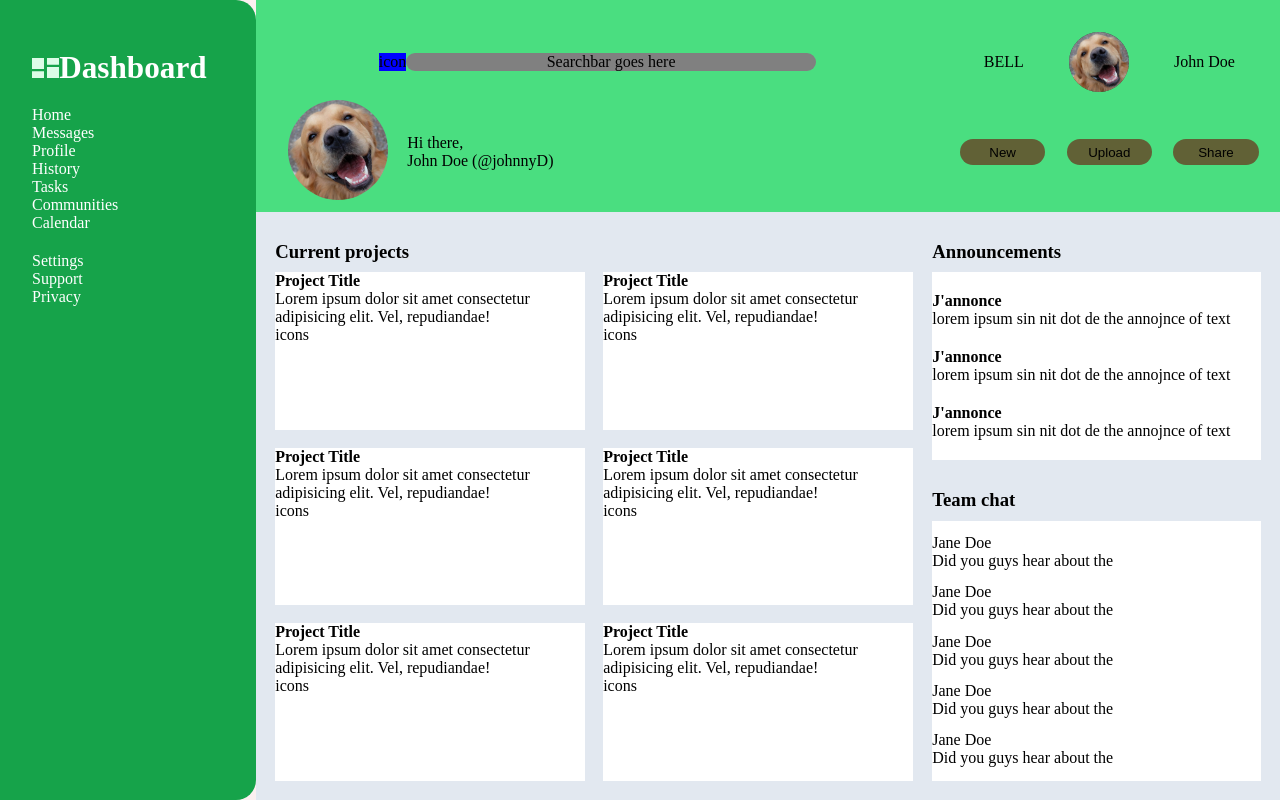
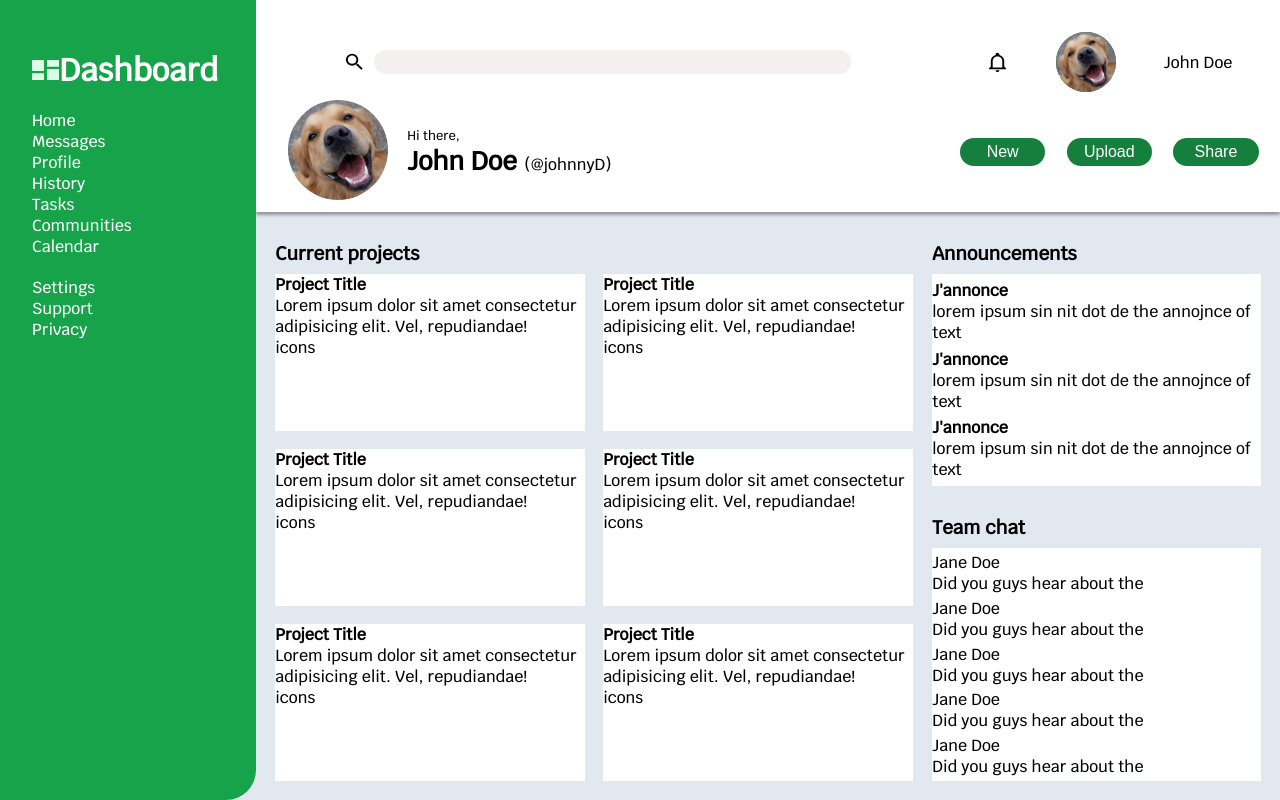
Before and after one commit to weBidji/admin-dashboard, a plain HTML site: page index.html in a window 1280 px wide. Drawn offline with Linux system fonts and the light colour scheme.

Commit message:
finish basic header styling

```diff
--- a/index.html
+++ b/index.html
@@ -13,11 +13,11 @@
 
         <header>
             <div class="searchbar-box">
-                <div class="search-icon">icon</div>
-                <div class="searchbar">Searchbar goes here</div>
+                <img src="images/search-icon.svg" alt="a search icon" class="search-icon">
+                <div class="searchbar"></div>
             </div>
             <div class="un-box">
-                <div class="notifications">BELL</div>
+                <img src="images/bell-icon.svg" alt="a bell icon" class="notif-icon">
                 <img src="images/dog-smile.jpg" id="user-img-small">
                 <div class="username">John Doe</div>
             </div>
@@ -27,7 +27,7 @@
 
                 <div class="un2-wrapper">
                     <div class="h3">Hi there,</div>
-                    <div class="un2">John Doe (@johnnyD)</div>
+                    <div class="un2"><span class="un-bold">John Doe</span> <span class="handle">(@johnnyD)</span></div>
                 </div>
             </div>
             <div class="header-buttons">
--- a/style.css
+++ b/style.css
@@ -21,7 +21,8 @@
 }
 
 html {
-    background-color: rgb(252, 240, 240);
+    background-color: #E2E8F0;
+    font-family: 'Krub';
 }
 
 .container {
@@ -47,7 +48,12 @@ header {
     grid-template-rows: repeat(3, 1fr);
 
     padding-top: 2rem;
-    background-color: var(--green-400);
+    background-color: white;
+
+   box-shadow: 0px 3px 3px rgba(0, 0, 0, 0.356);
+   z-index:1;
+
+
 
 }
 
@@ -62,26 +68,33 @@ header {
 }
 
 .search-icon {
-    background-color: blue;
+    /* background-color: blue; */
+    height:1.4rem;
+    margin-right:0.5rem;
 }
+
 
 .searchbar {
 
-    background-color: grey;
+    background-color: rgba(233, 228, 228, 0.562);
     border-radius: 50px;
     text-align: center;
-    width: 60%;
+    width: 70%;
+    height:1.5rem;
+    /* outline:1px inset rgba(146, 142, 142, 0.144); */
 }
 
 .un-box {
     grid-row: 1/2;
     grid-column: 3/4;
-
     display: flex;
     justify-content: space-evenly;
     align-items: center;
 }
 
+.notif-icon{
+    height:1.4rem;
+}
 #user-img-small {
     background-color: var(--green-800);
     border-radius: 50%;
@@ -114,6 +127,20 @@ header {
     display: flex;
     flex-direction: column;
     margin-left: 1.2rem;
+    font-size:0.8rem;
+
+}
+
+.un-bold{
+    font-family:'Krub',Arial, Helvetica, sans-serif;
+    font-size:1.6rem;
+    font-weight:600;
+
+}
+
+.handle{
+    font-size:1rem;
+    margin-left:4px;
 }
 
 .header-buttons {
@@ -126,11 +153,15 @@ header {
 }
 
 .header-button {
-    background-color: rgb(97, 97, 54);
+
     width: 25%;
-    height: 2em;
-    border-radius: 13px;
+    padding:0.3em 0.2em;
+    border-radius: 60px;
     border: none;
+    background-color: var(--green-700);
+    color:white;
+    font-size:1rem;
+    font-weight:500;
 
 }
 
@@ -146,10 +177,13 @@ nav {
     gap: 20px;
     padding-top: 50px;
     background-color: var(--green-600);
-    border-top-right-radius: 20px;
-    border-bottom-right-radius: 20px;
+    /* border-top-right-radius: 20px; */
+    border-bottom-right-radius: 30px;
+
     color: white;
     padding-left: 2rem;
+
+    z-index:2;
 
 }
 
@@ -180,7 +214,7 @@ main {
 }
 
 h3 {
-   margin:0.6rem 0;
+    margin: 0.6rem 0;
 }
 
 .project-tile {
@@ -192,7 +226,7 @@ h3 {
     grid-row: 1/3;
     display: flex;
     flex-direction: column;
-    margin-right:1.2rem;
+    margin-right: 1.2rem;
 
 
 }
@@ -210,16 +244,17 @@ h3 {
 
 }
 
-.right-side{
-    grid-column:3/4;
-    grid-row:1/3;
-    display:flex;
-    flex-direction:column;
+.right-side {
+    grid-column: 3/4;
+    grid-row: 1/3;
+    display: flex;
+    flex-direction: column;
 
 }
+
 .announcements {
-  display:flex;
-  flex-direction:column;
+    display: flex;
+    flex-direction: column;
 
     flex-grow: 1;
 }
@@ -227,18 +262,28 @@ h3 {
 .announcements-wrapper,
 .chat-wrapper {
     background-color: white;
-    flex-grow:1;
-    display:flex;
-    flex-direction:column;
+    flex-grow: 1;
+    display: flex;
+    flex-direction: column;
     justify-content: space-evenly;
 }
 
 .team-chat {
-    display:flex;
-    flex-direction:column;
+    display: flex;
+    flex-direction: column;
 
 
     margin-top: 1.2rem;
     flex-grow: 1;
 
 }
+
+@font-face {
+    font-family: 'Krub';
+    src: url(fonts/Krub-Medium.ttf) format('truetype');
+}
+
+@font-face{
+    font-family:'Krub-bold';
+    src:url(fonts/Krub-Bold.ttf) format('truetype');
+}
```
Also changed, not shown: fonts/Krub-Bold.ttf (added), fonts/Krub-Medium.ttf (added), images/bell-icon.svg (added), images/search-icon.svg (added).
